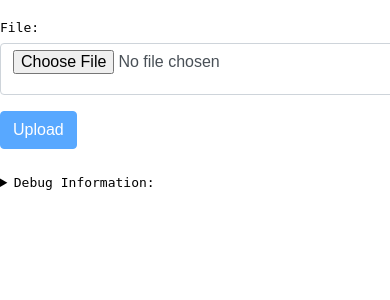
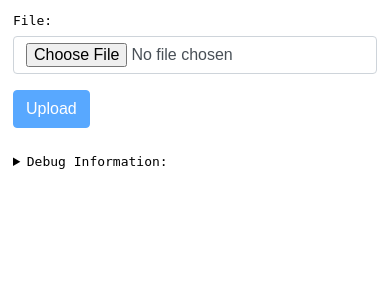
Before and after one commit to wzyboy/bucket3, a Flask app: page / in a window 390 px wide; the page is wider, and only the part inside the window is pictured. Shown: the top 300 px of that part. Run offline with Flask 3, Linux system fonts and the light colour scheme; parts of the project's set-up code (start-up, migrations or seed data) failed here and were passed over.

Commit message:
fix: optimize mobile-view

```diff
--- a/bucket3/static/main.css
+++ b/bucket3/static/main.css
@@ -1,17 +1,23 @@
 body {
     font-family: monospace;
-    margin: 20px auto;
+    margin: 0 auto;
     max-width: 800px;
+    padding: 1em;
 }
+
 #output {
     white-space: pre-line;
     overflow-wrap: break-word;
-    margin: 4em auto;
+    margin: 1em auto;
 }
 
 form {
   display: flex;
   flex-direction: column;
+}
+
+input {
+    box-sizing: border-box;
 }
 
 form div {
```
